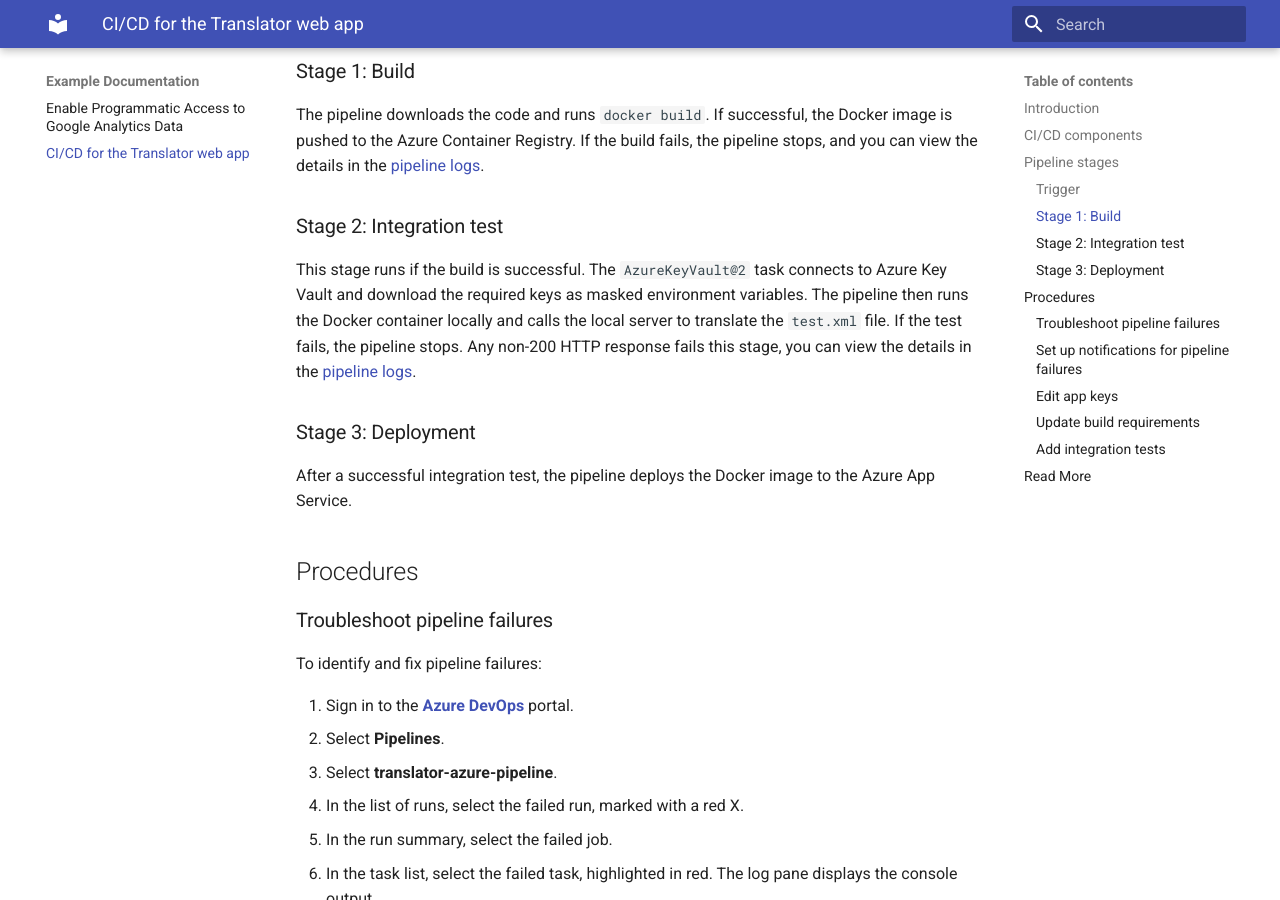
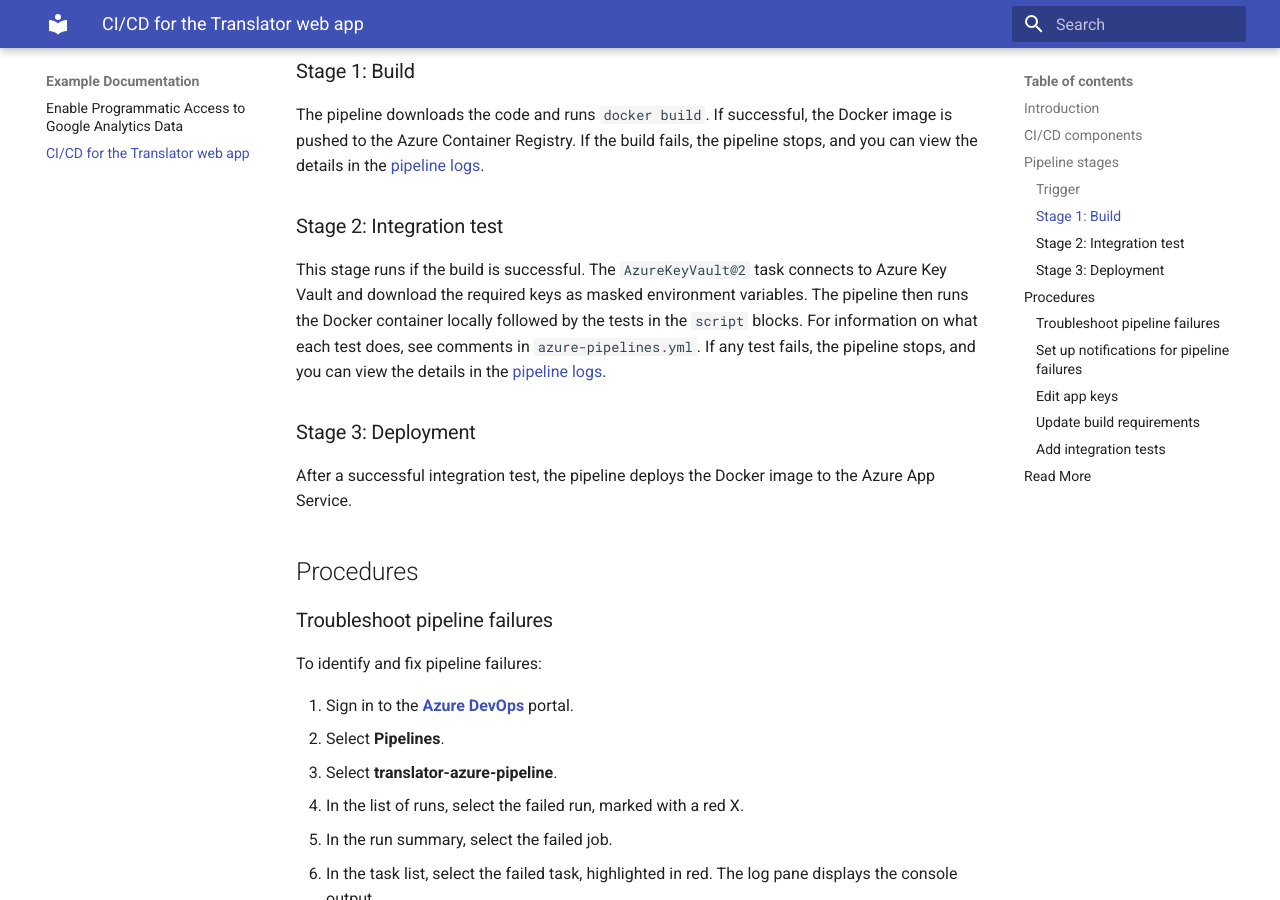
Before and after one commit to SannaBerg/docs-example, an MkDocs documentation site: the page built from docs/webb-app-ci-cd.md, in a window 1280 px wide and 900 px high, scrolled down 1116 px. Built offline with MkDocs 1.6.1 and Material for MkDocs 9.7.7, drawn with Linux system fonts in a browser that asks for light colours; some of the changed text lies outside the part shown.

Commit message:
Revise integration test stage and update test descriptions
Updated integration test stage to include script block tests and clarified test descriptions.

```diff
--- a/docs/webb-app-ci-cd.md
+++ b/docs/webb-app-ci-cd.md
@@ -36,7 +36,7 @@
 
 ### Stage 2: Integration test
 
-This stage runs if the build is successful. The `AzureKeyVault@2` task connects to Azure Key Vault and download the required keys as masked environment variables. The pipeline then runs the Docker container locally and calls the local server to translate the `test.xml` file. If the test fails, the pipeline stops. Any non-200 HTTP response fails this stage, you can view the details in the [pipeline logs](#troubleshoot-pipeline-failures).
+This stage runs if the build is successful. The `AzureKeyVault@2` task connects to Azure Key Vault and download the required keys as masked environment variables. The pipeline then runs the Docker container locally followed by the tests in the `script` blocks. For information on what each test does, see comments in `azure-pipelines.yml`. If any test fails, the pipeline stops, and you can view the details in the [pipeline logs](#troubleshoot-pipeline-failures).
 
 ### Stage 3: Deployment
 
@@ -98,11 +98,11 @@
    # Test endpoints
    # ... (Docker run logic) ...
 
-   # Call to translate test.xml.
+   # Tests the translate endpoint passing the test.xml file. Any non-200 HTTP response fails this stage.
    echo "Test 1: Standard XML Translation"
    curl -X POST http://localhost:8000/translate \
       -H "Content-Type: application/xml" \
-      -d @tests/sample.xml --fail
+      -d @tests/test.xml --fail
 
    echo "Test 2: Health Check"
    curl -f http://localhost:8000/health || exit 1
```
